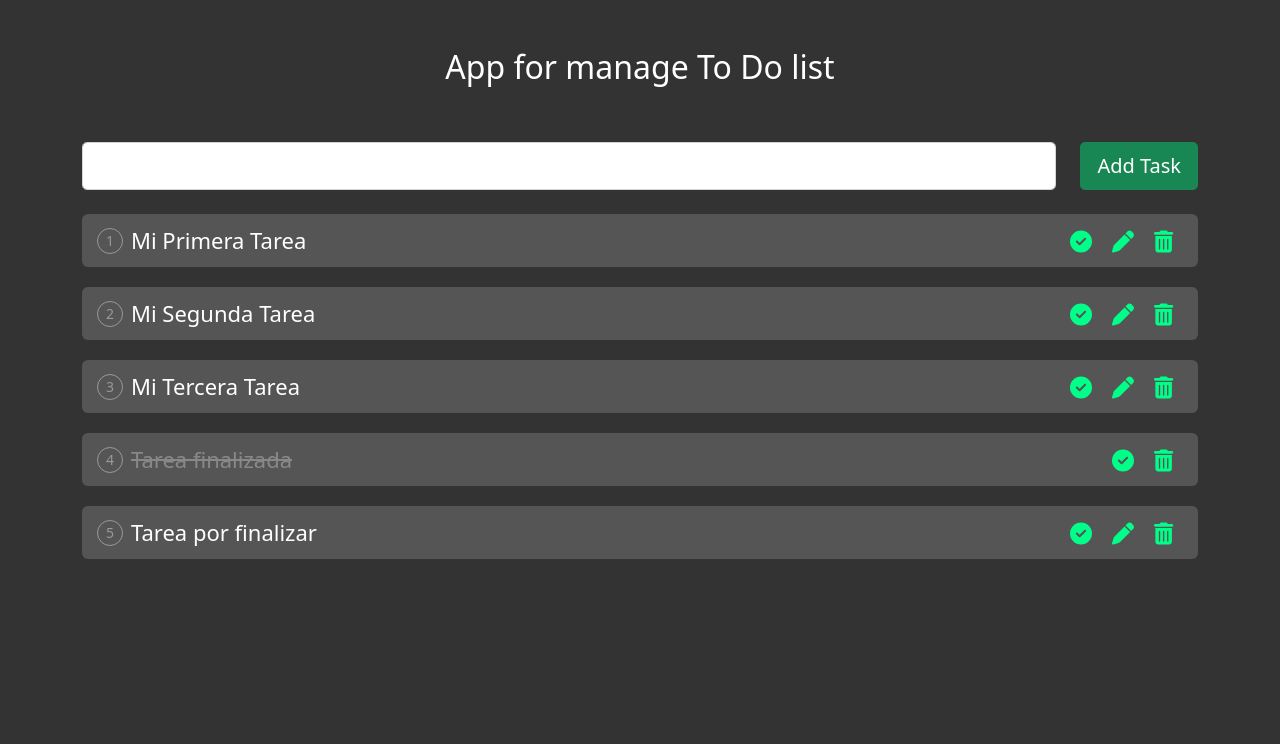
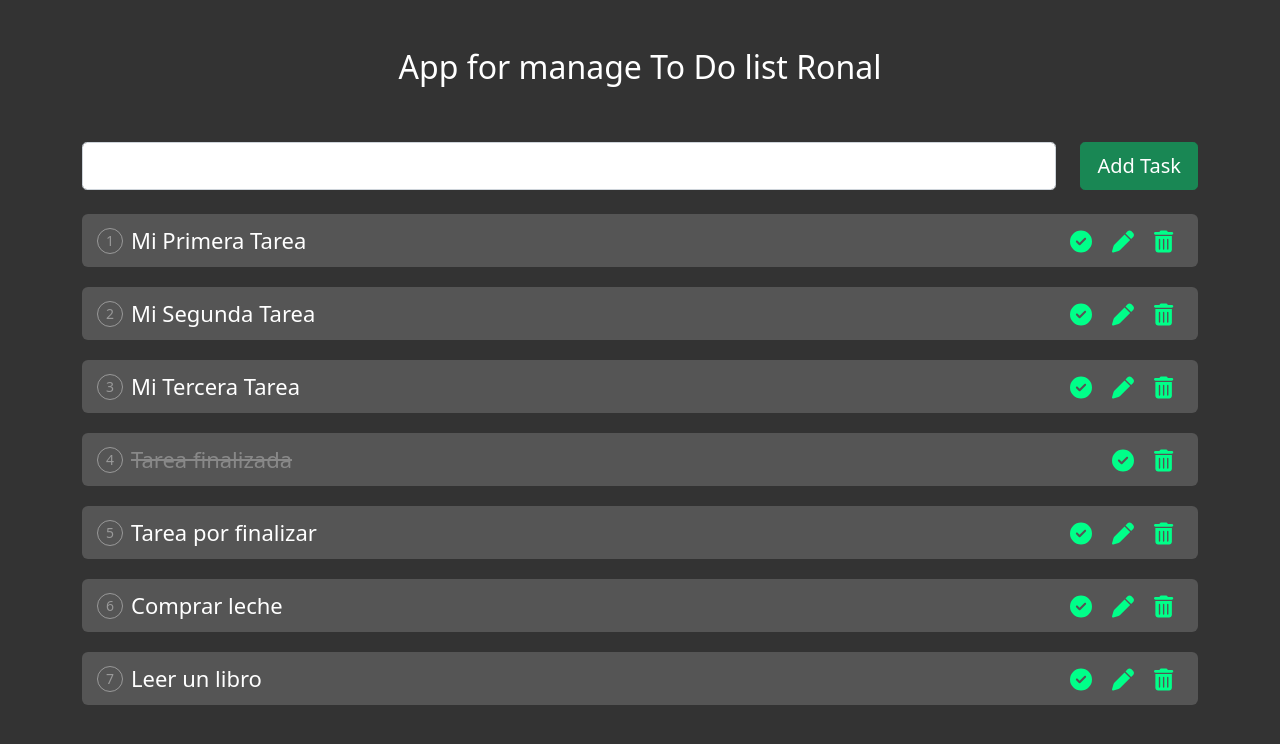
Before and after one commit to rgomez1985/todo-devops, a React (Create React App) app: page / in a window 1280 px wide. Shown: the top 744 px of the page. Built offline with nearby package versions, Linux system fonts and the light colour scheme.

Commit message:
se hacen pruebas TDD

```diff
--- a/src/App.js
+++ b/src/App.js
@@ -16,7 +16,11 @@ const initialToDoList = [
   { id: 3, status: false, title: "Mi Tercera Tarea" },
   { id: 4, status: true, title: "Tarea finalizada" },
   { id: 5, status: false, title: "Tarea por finalizar" },
+  { id: 6, status: false, title: "Comprar leche" },
+  { id: 7, status: false, title: "Leer un libro" },
 ];
+//initialToDoList.push({ id: 6, status: false, title: "Comprar leche" });
+
 // =============================================================================
 
 function App() {
@@ -87,7 +91,7 @@ function App() {
     <div className="container App">
       <br />
       <br />
-      <h2 data-testid="title">App for manage To Do list</h2>
+      <h2 data-testid="title">App for manage To Do list Ronal</h2>
       <br />
       <br />
 
```
Also changed, not shown: setupTests.js (+1 -1 lines), 16 other files (tests, documents, lock files or other folders).
